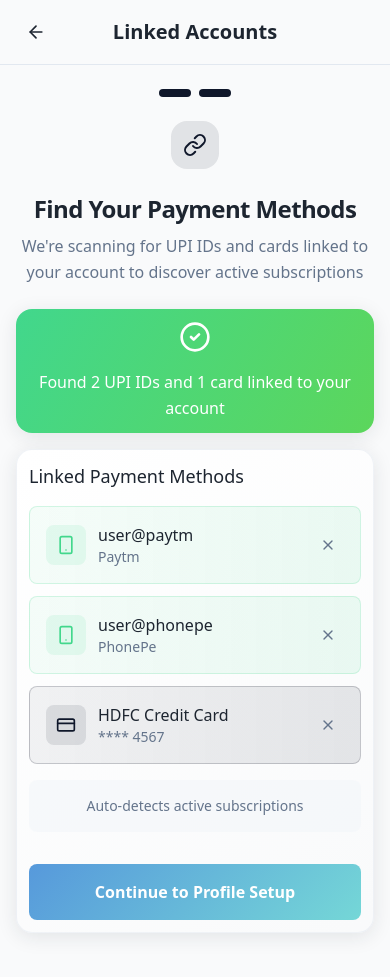
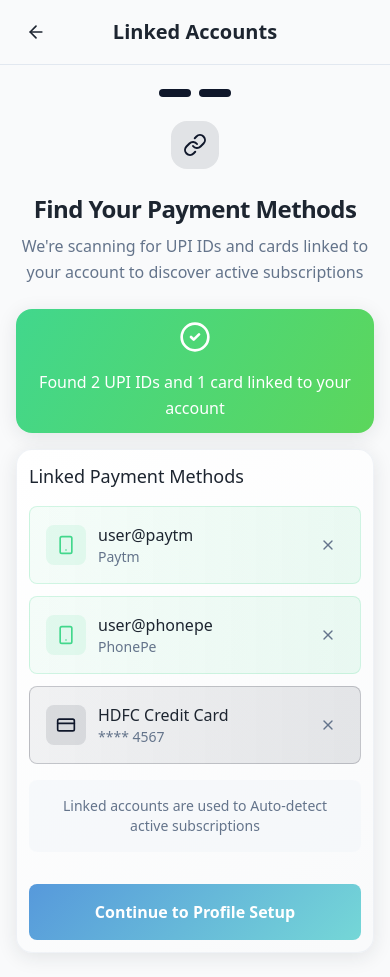
Before and after one commit to thenoseysmurf/sub-swachh-spark, a React (Vite) app: page /verify-mobile in a window 390 px wide. Built offline with nearby package versions, Linux system fonts and the light colour scheme.

Commit message:
Update microcopy on Linked Accounts screen
Updated the microcopy on the Linked Accounts screen to "Linked accounts are used to Auto-detect active subscriptions".
-edited src/pages/VerifyMobile.tsx

```diff
--- a/src/pages/VerifyMobile.tsx
+++ b/src/pages/VerifyMobile.tsx
@@ -130,7 +130,7 @@ export default function VerifyMobile() {
 
               <div className="bg-muted/50 rounded-lg p-4 mt-6">
                 <p className="text-sm text-muted-foreground text-center">
-                  Auto-detects active subscriptions
+                  Linked accounts are used to Auto-detect active subscriptions
                 </p>
               </div>
 
```
